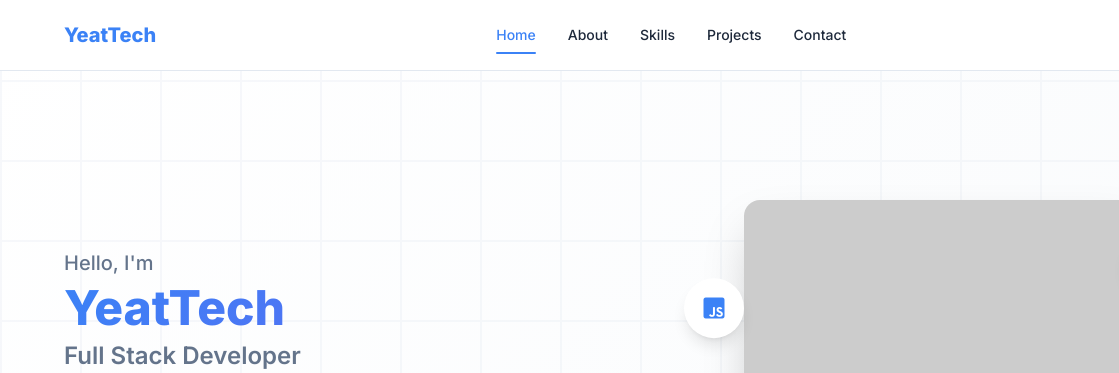
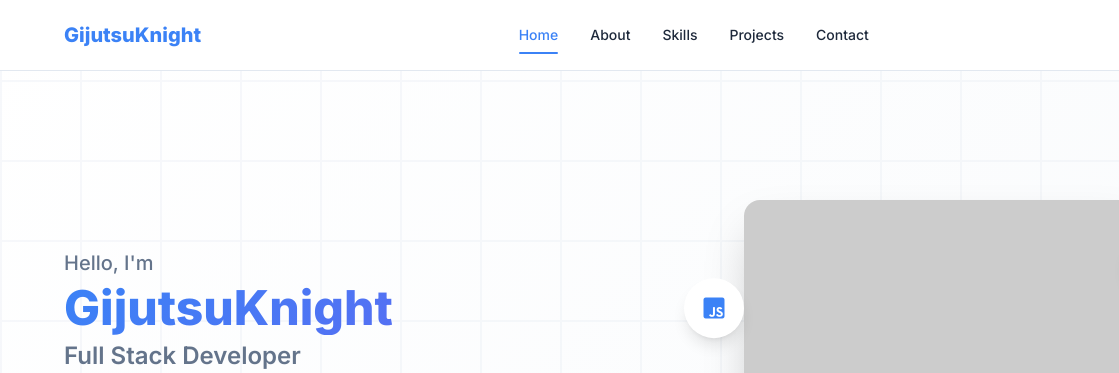
Before and after one commit to gijutsuknight/MyTestHtml, a plain HTML site: page index-modular.html in a window 1280 px wide. Shown: the top 373 px of the page, 0-1119 px from the left. Drawn offline with Linux system fonts and the light colour scheme; placeholder pictures from the web are drawn by us.

Commit message:
Rename to gijutsuknight

```diff
--- a/assets/css/main.css
+++ b/assets/css/main.css
@@ -1,4 +1,4 @@
-/* YeatTech Portfolio - Main Styles */
+/* GijutsuKnight Portfolio - Main Styles */
 
 /* Import partials */
 @import url("partials/variables.css");
--- a/assets/js/main.js
+++ b/assets/js/main.js
@@ -1,4 +1,4 @@
-/* YeatTech Portfolio - Main JavaScript */
+/* GijutsuKnight Portfolio - Main JavaScript */
 
 // Import modules
 import { ThemeManager } from "./modules/theme.js";
--- a/index-modular.html
+++ b/index-modular.html
@@ -3,7 +3,7 @@
   <head>
     <meta charset="UTF-8" />
     <meta name="viewport" content="width=device-width, initial-scale=1.0" />
-    <title>YeatTech - Portfolio</title>
+    <title>GijutsuKnight - Portfolio</title>
 
     <!-- CSS -->
     <link rel="stylesheet" href="assets/css/main.css" />
@@ -23,7 +23,7 @@
     <nav class="navbar" id="navbar">
       <div class="nav-container">
         <div class="nav-logo">
-          <span class="logo-text">YeatTech</span>
+          <span class="logo-text">GijutsuKnight</span>
         </div>
 
         <div class="nav-menu" id="navMenu">
@@ -54,7 +54,7 @@
             <div class="hero-text">
               <h1 class="hero-title">
                 <span class="greeting">Hello, I'm</span>
-                <span class="name">YeatTech</span>
+                <span class="name">GijutsuKnight</span>
                 <span class="title">Full Stack Developer</span>
               </h1>
               <p class="hero-description">
@@ -78,7 +78,7 @@
                 <div class="profile-image">
                   <img
                     src="https://via.placeholder.com/400x400/3b82f6/ffffff?text=YT"
-                    alt="YeatTech Profile"
+                    alt="GijutsuKnight Profile"
                   />
                 </div>
                 <div class="floating-elements">
@@ -152,7 +152,7 @@
               <div class="image-wrapper">
                 <img
                   src="https://via.placeholder.com/500x600/6366f1/ffffff?text=About"
-                  alt="About YeatTech"
+                  alt="About GijutsuKnight"
                 />
                 <div class="image-overlay">
                   <div class="overlay-content">
@@ -553,7 +553,7 @@
                 </div>
                 <div class="contact-details">
                   <h3>Email</h3>
-                  <p>hello@yeattech.com</p>
+                  <p>hello@gijutsuknight.com</p>
                 </div>
               </div>
 
@@ -653,7 +653,7 @@
       <div class="container">
         <div class="footer-content">
           <div class="footer-text">
-            <p>&copy; 2024 YeatTech. All rights reserved.</p>
+            <p>&copy; 2024 GijutsuKnight. All rights reserved.</p>
           </div>
           <div class="footer-links">
             <a href="#home">Home</a>
--- a/script.js
+++ b/script.js
@@ -1,4 +1,4 @@
-// YeatTech Portfolio JavaScript
+// GijutsuKnight Portfolio JavaScript
 
 class Portfolio {
   constructor() {
--- a/styles.css
+++ b/styles.css
@@ -1,4 +1,4 @@
-/* YeatTech Portfolio Styles */
+/* GijutsuKnight Portfolio Styles */
 
 :root {
   /* Light Theme Colors */
```
Also changed, not shown: index.html (+7 -7 lines), 1 other file.
